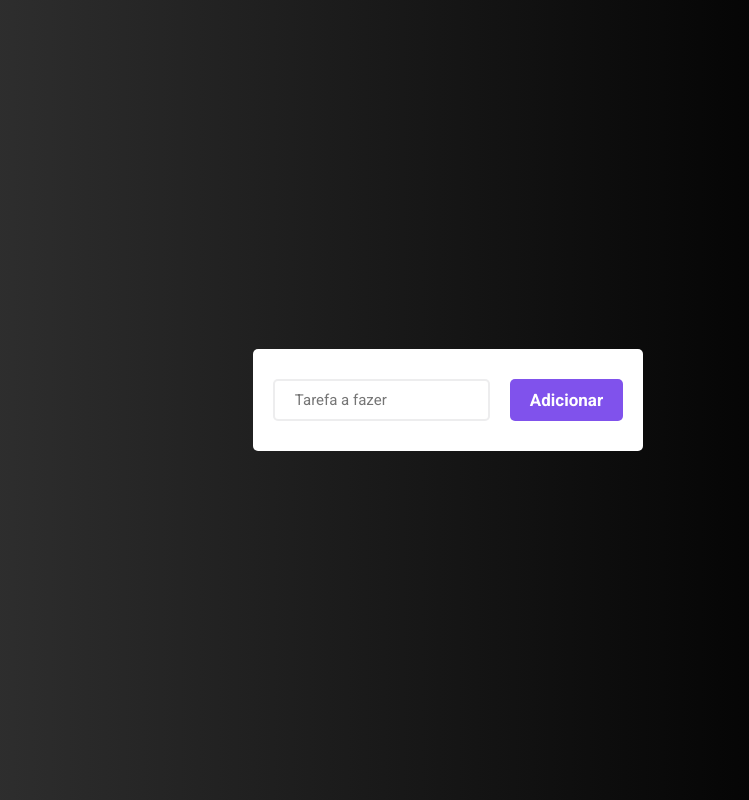
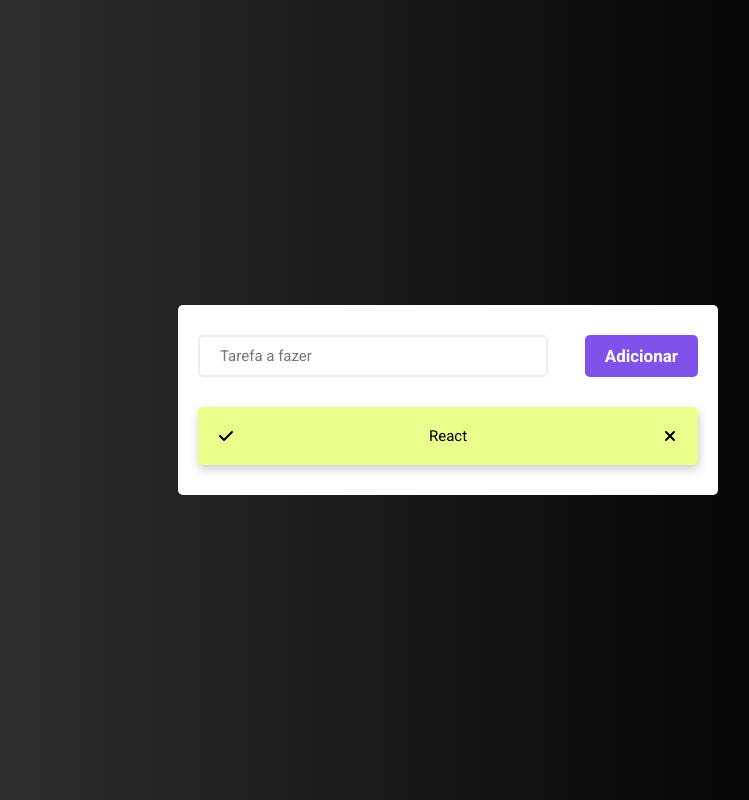
Before and after one commit to Matheus-AlvesCS/To-do-list, a React (Vite) app: page / in a window 1280 px wide. Shown: the whole page, without its empty margins (192-941 px from the left). Built offline with nearby package versions, Linux system fonts and the light colour scheme.

Commit message:
Melhorias nos componentes

```diff
--- a/package.json
+++ b/package.json
@@ -12,6 +12,7 @@
   "dependencies": {
     "react": "^18.3.1",
     "react-dom": "^18.3.1",
+    "react-icons": "^5.4.0",
     "styled-components": "^6.1.13",
     "uuid": "^11.0.3"
   },
--- a/src/App.jsx
+++ b/src/App.jsx
@@ -1,10 +1,15 @@
 import { useState } from "react";
 import { v4 as uuidv4 } from "uuid";
-import { Container, List, Input, Button } from "./styles.js";
+
+import { FaCheck, FaXmark } from "react-icons/fa6";
+
+import { Container, List, Input, Button, ListItem } from "./styles.js";
 
 function App() {
   const [task, setTask] = useState("");
-  const [list, setList] = useState([]);
+  const [list, setList] = useState([
+    { id: uuidv4(), task: "React", done: true },
+  ]);
 
   function inputChanged(event) {
     setTask(event.target.value);
@@ -22,7 +27,7 @@
   return (
     <Container>
       <List>
-        <div>
+        <div className="addTask">
           <Input
             value={task}
             onChange={inputChanged}
@@ -33,7 +38,11 @@
         </div>
         <ul>
           {list.map((item) => (
-            <li key={item.id}>{item.task}</li>
+            <ListItem done={item.done}>
+              <FaCheck />
+              <li key={item.id}>{item.task}</li>
+              <FaXmark />
+            </ListItem>
           ))}
         </ul>
       </List>
--- a/src/styles.js
+++ b/src/styles.js
@@ -14,8 +14,16 @@
   padding: 30px 20px;
   border-radius: 5px;
 
-  div {
+  .addTask {
     display: flex;
+    justify-content: space-between;
+  }
+
+  ul {
+    list-style: none;
+    margin-top: 30px;
+    display: flex;
+    flex-direction: column;
     gap: 20px;
   }
 `;
@@ -26,6 +34,7 @@
   padding: 10px 20px;
   color: #000;
   font-size: 15px;
+  width: 70%;
 `;
 
 export const Button = styled.button`
@@ -46,3 +55,19 @@
     opacity: 0.6;
   }
 `;
+
+export const ListItem = styled.div`
+  background-color: ${(props) => (props.done ? "#E8FF8B" : "#E4E4E4")};
+  box-shadow: 1px 4px 10px 0px #00000033;
+  display: flex;
+  justify-content: space-between;
+  align-items: center;
+  padding: 20px;
+  border-radius: 5px;
+  width: 500px;
+
+  li {
+    color: #000;
+    font-size: 15px;
+  }
+`;
```
Also changed, not shown: 1 other file (tests, documents, lock files or other folders).
